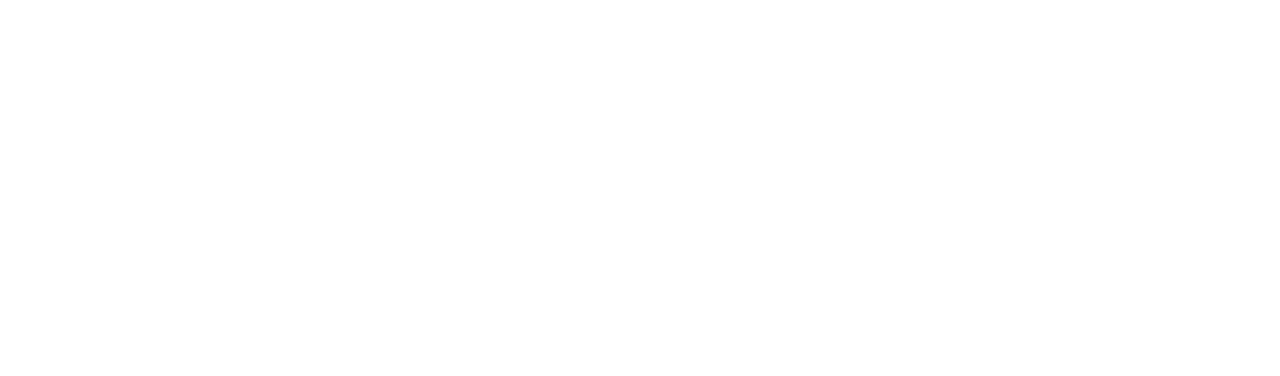
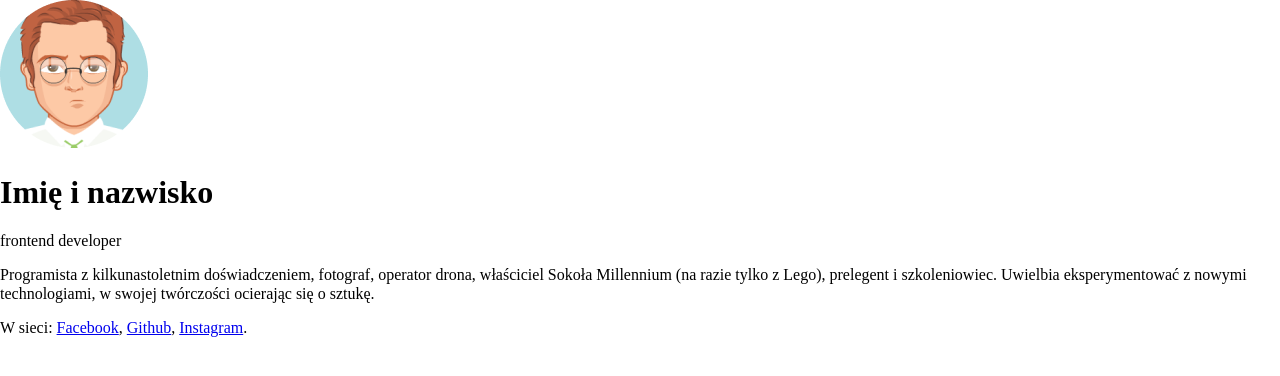
Before and after one commit to janre99/business-card-2025, a plain HTML site: page index.html in a window 1280 px wide. Drawn offline with Linux system fonts and the light colour scheme.

Commit message:
First iteration of HTML markup

```diff
--- a/index.html
+++ b/index.html
@@ -9,6 +9,16 @@
 </head>
 <body>
     <main>
+        <article>
+            <img src="avatar.png" alt="Avatar użytkownika">
+            <header>
+                <h1>Imię i nazwisko</h1>
+                <p>frontend developer</p>
+                <p>Programista z kilkunastoletnim doświadczeniem, fotograf, operator drona, właściciel Sokoła Millennium (na razie tylko z Lego), prelegent i szkoleniowiec. Uwielbia eksperymentować z nowymi technologiami, w swojej twórczości ocierając się o sztukę. </p>
+
+            </header>
+            <p>W sieci: <a href="Facebook">Facebook</a>, <a href='GitHub'>Github</a>, <a href='Instagram'>Instagram</a>.</p>
+        </article>
 
     </main>
 </body>
```
Also changed, not shown: avatar.png (added).
